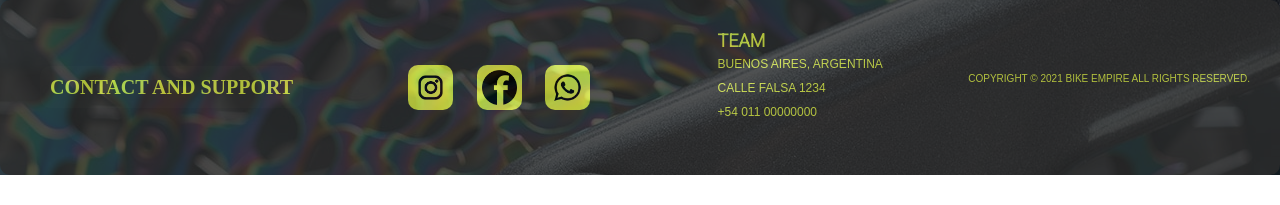
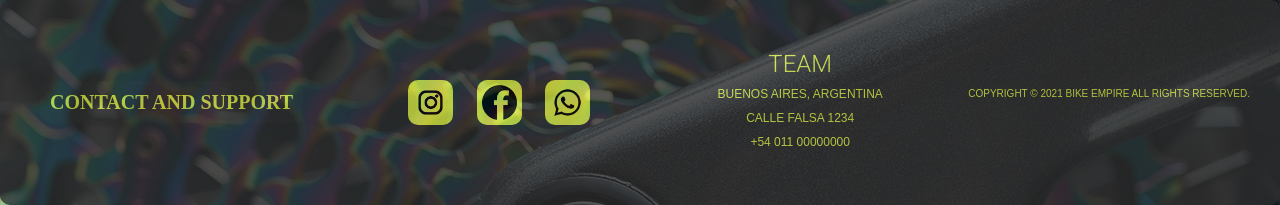
Before and after one commit to GermanBenavidesLeon/Coder-entrega_final, a website: page Paginas/News.html in a window 1280 px wide. Shown: the part 1326-1531 px from the top of the page. Before the commit the page ends 1501 px from the top, so only its background shows below. Drawn offline with nearby package versions, Linux system fonts and the light colour scheme; a web font is replaced by a local one.

Commit message:
ajuste del footer

```diff
--- a/scss/_footer.scss
+++ b/scss/_footer.scss
@@ -11,7 +11,7 @@ footer{
     align-items: center;
     border-radius: 10px;
 
-    @media (max-width: 960px){
+    @media (max-width: 1024px){
         flex-direction: column;
         align-items: center;
     }
@@ -40,9 +40,13 @@ footer{
        ul{
            list-style: none;
            color: $esloganyotros;
-           h4{
+           margin-top: 20px;
+           text-align: center;
+
+           h3 h4{
             font-weight: bold;
             font-size: 18px;
+            margin-top: 5px;
             margin-bottom: 5px;
            }
        }
```
Also changed, not shown: scss/main.css, 1 other file.
